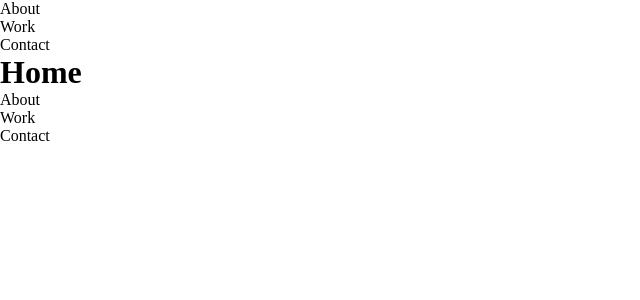
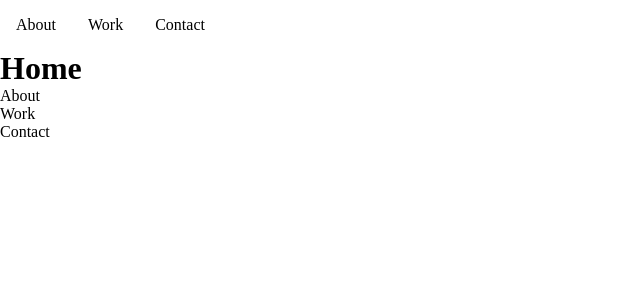
Before and after one commit to JDHofmann/portfolio-2.0, a Next.js app: page / in a window 1280 px wide. Shown: the top 300 px of the page, without its empty margins (0-640 px from the left). Built offline with nearby package versions, Linux system fonts and the light colour scheme.

Commit message:
nav props

```diff
--- a/components/Header.js
+++ b/components/Header.js
@@ -1,10 +1,9 @@
-import Link from 'next/link';
 import Nav from './Nav';
 
 export default function Header(){
     return (
         <header>
-            <Nav />
+            <Nav classProp="main-menu"/>
         </header>
     )
 }
--- a/components/Nav.js
+++ b/components/Nav.js
@@ -1,8 +1,8 @@
 import Link from 'next/link';
 
-export default function Nav(){
+export default function Nav({classProp}){
     return(
-        <nav>
+        <nav className={classProp}>
             <ul>
                 <li><Link href="/about">About</Link></li>
                 <li><Link href="/work">Work</Link></li>
--- a/styles/base/_reset.scss
+++ b/styles/base/_reset.scss
@@ -5,4 +5,5 @@
     margin: 0;
     color: inherit;
     text-decoration: none;
+    // font-family: Cambria, Cochin, Georgia, Times, 'Times New Roman', serif;
 }
--- /dev/null
+++ b/styles/components/_nav.scss
@@ -0,0 +1,8 @@
+.main-menu {
+    ul {
+        display: flex;
+        li {
+            padding: 1em;
+        }
+    }
+}
--- a/styles/main.css
+++ b/styles/main.css
@@ -7,4 +7,14 @@
   color: inherit;
   text-decoration: none;
 }
+
+.main-menu ul {
+  display: -webkit-box;
+  display: -ms-flexbox;
+  display: flex;
+}
+
+.main-menu ul li {
+  padding: 1em;
+}
 /*# sourceMappingURL=main.css.map */
--- a/styles/main.scss
+++ b/styles/main.scss
@@ -1 +1,5 @@
-@import 'base/reset';
+@import
+    'base/reset';
+
+@import
+    'components/nav';
```
Also changed, not shown: 1 other file (tests, documents, lock files or other folders).
